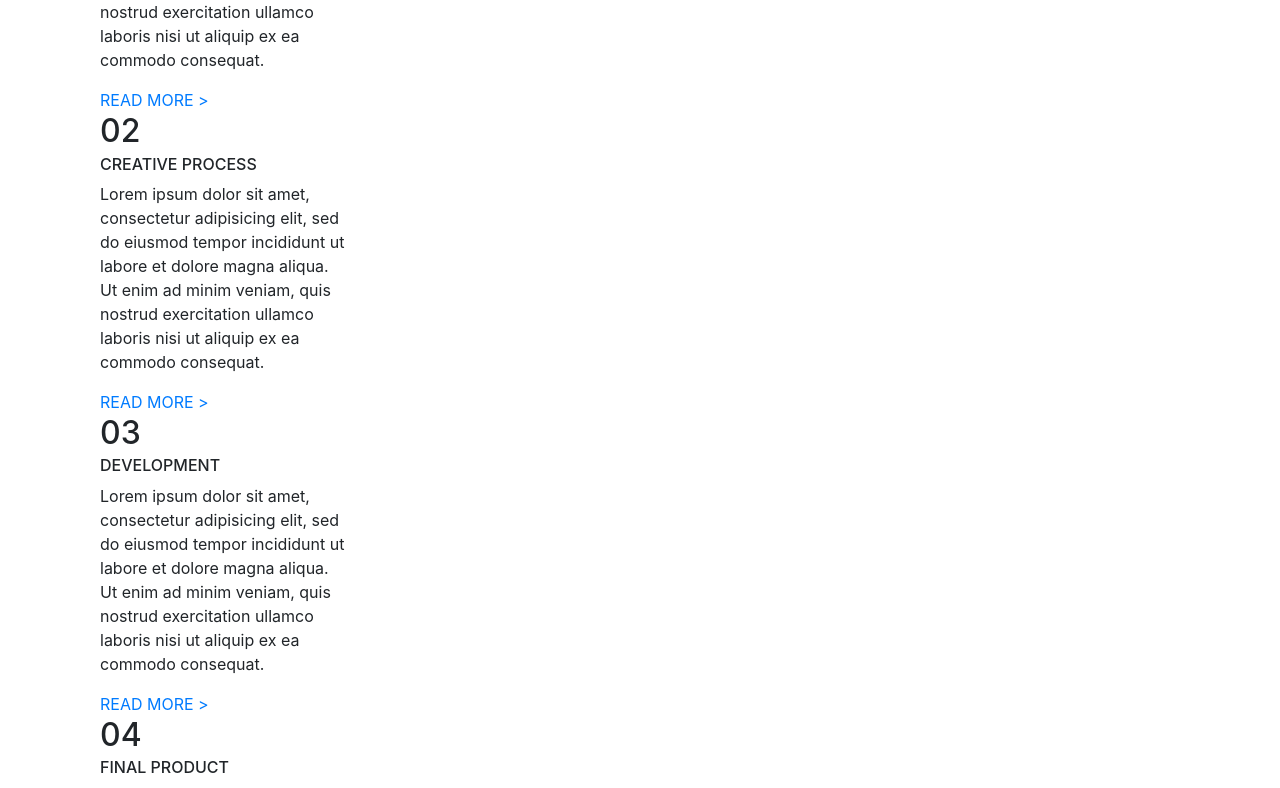
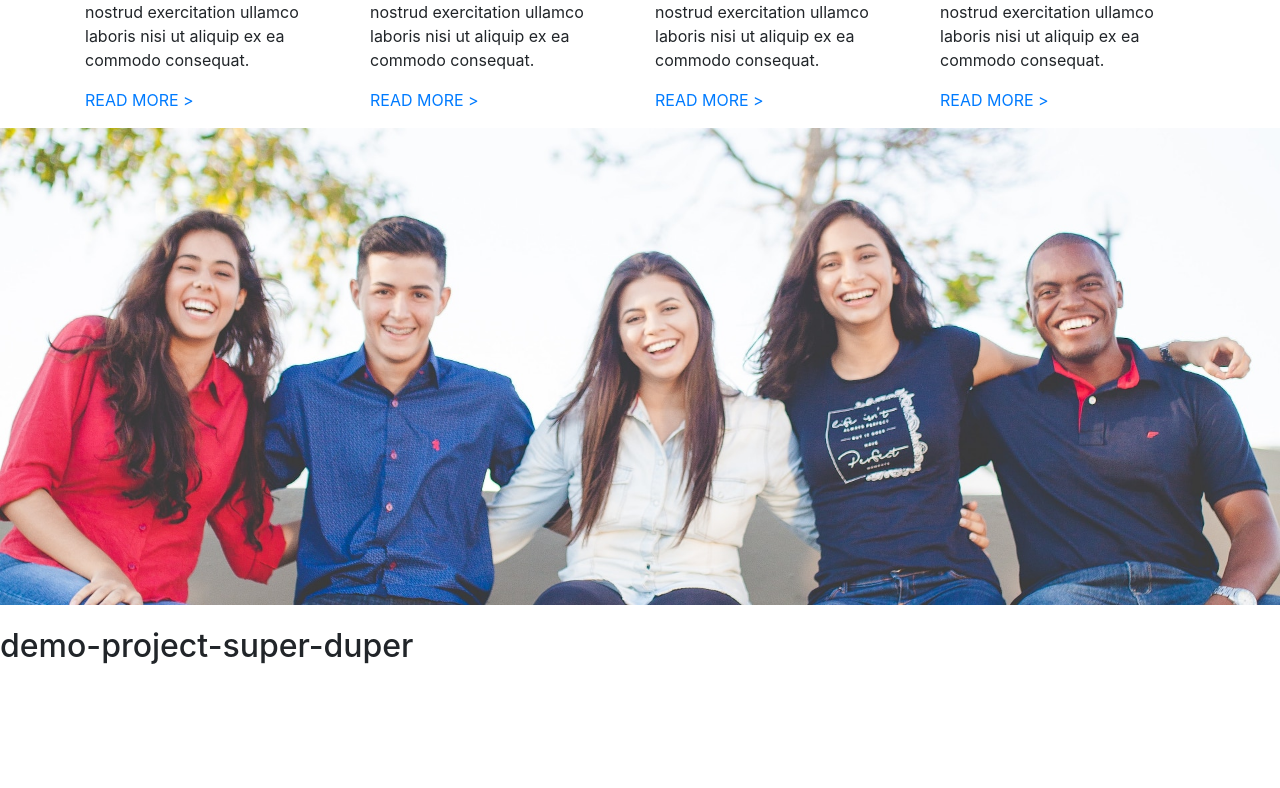
Before and after one commit to aaronshivers/demo-project-super-duper, a React app: page / in a window 1280 px wide. Shown: the part 608-1396 px from the top of the page. After the commit the page ends 1294 px from the top, so only its background shows below. Built offline with nearby package versions, Linux system fonts and the light colour scheme.

Commit message:
added team image

```diff
--- a/src/components/App.js
+++ b/src/components/App.js
@@ -2,7 +2,6 @@ import React from 'react'
 import NavbarComponent from './NavbarComponent'
 import JumbotronComponent from './JumbotronComponent'
 import OurProcess from './OurProcess'
-// import { Container } from 'react-bootstrap'
 
 const App = () => (
   <div>
--- a/src/components/OurProcess.js
+++ b/src/components/OurProcess.js
@@ -1,6 +1,6 @@
 import React from 'react'
-import { Container, Row, Col } from 'react-bootstrap'
-import bg from '../assets/bg.jpg'
+import { Container, Row, Col, Image } from 'react-bootstrap'
+import team from '../assets/team.jpg'
 
 const OurProcess = () => (
   <div>
@@ -13,6 +13,7 @@ const OurProcess = () => (
           </div>
         </Col>
       </Row>
+      <Row>
         <Col lg={ 3 } sm={ 6 }>
           <div>
             <h2 className="mb-1">01</h2>
@@ -73,9 +74,15 @@ consequat.
             </a>
           </div>
         </Col>
-      <Row>
       </Row>
     </Container>
+    <div>
+      <Image
+        src={ team }
+        fluid
+        className="mt-3"
+      />
+    </div>
   </div>
 )
 
--- a/src/styles/styles.scss
+++ b/src/styles/styles.scss
@@ -1,4 +1,3 @@
 @import './base/settings';
 @import './base/base';
 @import './components/jumbotron';
-// @import '../../assets/bg.jpg'
```
Also changed, not shown: src/assets/team.jpg (added).
